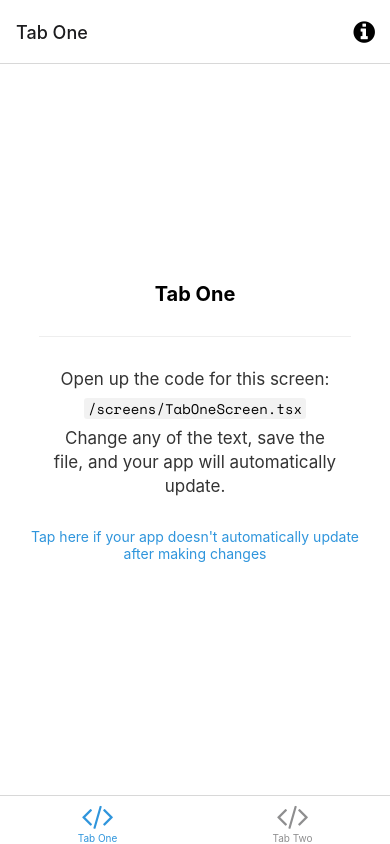
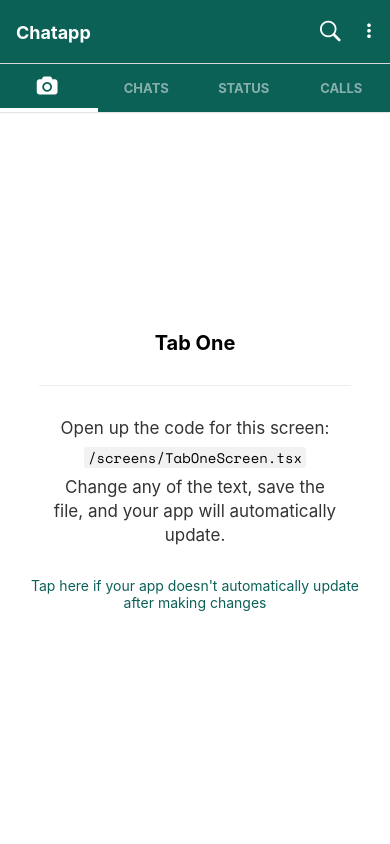
Before and after one commit to mitchel-okomor/reactnative-chatapp, a React Native app: screen /Camera in a window 390 px wide. Built offline with nearby package versions, Linux system fonts and the light colour scheme; what expo-linking would draw is missing.

Commit message:
navigation

```diff
--- a/constants/Colors.ts
+++ b/constants/Colors.ts
@@ -1,4 +1,4 @@
-const tintColorLight = '#2f95dc';
+const tintColorLight = '#0c6157';
 const tintColorDark = '#fff';
 
 export default {
--- /dev/null
+++ b/navigation/MainTabNavigator.tsx
@@ -0,0 +1,74 @@
+import { FontAwesome } from '@expo/vector-icons';
+import * as React from 'react';
+import { Pressable } from 'react-native';
+import { createBottomTabNavigator } from '@react-navigation/bottom-tabs';
+import { createMaterialTopTabNavigator } from '@react-navigation/material-top-tabs';
+
+import Colors from '../constants/Colors';
+import useColorScheme from '../hooks/useColorScheme';
+import TabOneScreen from '../screens/TabOneScreen';
+import TabTwoScreen from '../screens/TabTwoScreen';
+import { RootTabScreenProps, MainTabParamList } from '../types';
+import { Fontisto } from '@expo/vector-icons';
+
+const MainTab = createMaterialTopTabNavigator<MainTabParamList>();
+
+function TabBarIcon(props: {
+  naeme: React.ComponentProps<typeof FontAwesome>['name'];
+  color: string;
+}) {
+  return <FontAwesome size={30} style={{ marginBottom: -3 }} {...props} />;
+}
+
+export function BottomTabNavigator() {
+  const colorScheme = useColorScheme();
+
+  return (
+    <MainTab.Navigator
+      initialRouteName='Chats'
+      screenOptions={{
+        tabBarActiveTintColor: Colors[colorScheme].background,
+        tabBarStyle: { backgroundColor: Colors[colorScheme].tint },
+        tabBarIndicatorStyle: {
+          backgroundColor: Colors[colorScheme].background,
+          height: 4
+        },
+        tabBarLabelStyle: {
+          fontWeight: 'bold'
+        }
+      }}
+    >
+      <MainTab.Screen
+        name='Camera'
+        component={TabOneScreen}
+        options={{
+          tabBarIcon: (props) => (
+            <Fontisto name='camera' color={props.color} size={18} />
+          ),
+          tabBarLabel: () => null
+        }}
+      />
+      <MainTab.Screen
+        name='Chats'
+        component={TabTwoScreen}
+        options={{
+          title: 'chats'
+        }}
+      />
+      <MainTab.Screen
+        name='Status'
+        component={TabTwoScreen}
+        options={{
+          title: 'Status'
+        }}
+      />
+      <MainTab.Screen
+        name='Calls'
+        component={TabTwoScreen}
+        options={{
+          title: 'calls'
+        }}
+      />
+    </MainTab.Navigator>
+  );
+}
--- a/navigation/index.tsx
+++ b/navigation/index.tsx
@@ -4,26 +4,33 @@
  *
  */
 import { FontAwesome } from '@expo/vector-icons';
-import { createBottomTabNavigator } from '@react-navigation/bottom-tabs';
-import { NavigationContainer, DefaultTheme, DarkTheme } from '@react-navigation/native';
+import {
+  NavigationContainer,
+  DefaultTheme,
+  DarkTheme
+} from '@react-navigation/native';
 import { createNativeStackNavigator } from '@react-navigation/native-stack';
 import * as React from 'react';
-import { ColorSchemeName, Pressable } from 'react-native';
-
+import { ColorSchemeName } from 'react-native';
+import { View } from '../components/Themed';
+import { Octicons, MaterialCommunityIcons } from '@expo/vector-icons';
 import Colors from '../constants/Colors';
-import useColorScheme from '../hooks/useColorScheme';
 import ModalScreen from '../screens/ModalScreen';
 import NotFoundScreen from '../screens/NotFoundScreen';
-import TabOneScreen from '../screens/TabOneScreen';
-import TabTwoScreen from '../screens/TabTwoScreen';
-import { RootStackParamList, RootTabParamList, RootTabScreenProps } from '../types';
+import { RootStackParamList } from '../types';
 import LinkingConfiguration from './LinkingConfiguration';
+import { BottomTabNavigator } from './MainTabNavigator';
 
-export default function Navigation({ colorScheme }: { colorScheme: ColorSchemeName }) {
+export default function Navigation({
+  colorScheme
+}: {
+  colorScheme: ColorSchemeName;
+}) {
   return (
     <NavigationContainer
       linking={LinkingConfiguration}
-      theme={colorScheme === 'dark' ? DarkTheme : DefaultTheme}>
+      theme={colorScheme === 'dark' ? DarkTheme : DefaultTheme}
+    >
       <RootNavigator />
     </NavigationContainer>
   );
@@ -37,11 +44,51 @@ const Stack = createNativeStackNavigator<RootStackParamList>();
 
 function RootNavigator() {
   return (
-    <Stack.Navigator>
-      <Stack.Screen name="Root" component={BottomTabNavigator} options={{ headerShown: false }} />
-      <Stack.Screen name="NotFound" component={NotFoundScreen} options={{ title: 'Oops!' }} />
+    <Stack.Navigator
+      screenOptions={{
+        headerStyle: {
+          backgroundColor: Colors.light.tint,
+        },
+
+        headerTintColor: Colors.light.background,
+        headerTitleAlign: 'left',
+        headerTitleStyle: {
+          fontWeight: 'bold'
+        }
+      }}
+    >
+      <Stack.Screen
+        name='Root'
+        component={BottomTabNavigator}
+        options={{
+          title: 'Chatapp',
+          headerRight: () => (
+            <View
+              style={{
+                flexDirection: 'row',
+                backgroundColor: 'transparent',
+                width: 60,
+                justifyContent: 'space-between',
+                marginRight: 10
+              }}
+            >
+              <Octicons name='search' size={22} color='white' />
+              <MaterialCommunityIcons
+                name='dots-vertical'
+                size={22}
+                color='white'
+              />
+            </View>
+          )
+        }}
+      />
+      <Stack.Screen
+        name='NotFound'
+        component={NotFoundScreen}
+        options={{ title: 'Oops!' }}
+      />
       <Stack.Group screenOptions={{ presentation: 'modal' }}>
-        <Stack.Screen name="Modal" component={ModalScreen} />
+        <Stack.Screen name='Modal' component={ModalScreen} />
       </Stack.Group>
     </Stack.Navigator>
   );
@@ -51,57 +98,7 @@ function RootNavigator() {
  * A bottom tab navigator displays tab buttons on the bottom of the display to switch screens.
  * https://reactnavigation.org/docs/bottom-tab-navigator
  */
-const BottomTab = createBottomTabNavigator<RootTabParamList>();
-
-function BottomTabNavigator() {
-  const colorScheme = useColorScheme();
-
-  return (
-    <BottomTab.Navigator
-      initialRouteName="TabOne"
-      screenOptions={{
-        tabBarActiveTintColor: Colors[colorScheme].tint,
-      }}>
-      <BottomTab.Screen
-        name="TabOne"
-        component={TabOneScreen}
-        options={({ navigation }: RootTabScreenProps<'TabOne'>) => ({
-          title: 'Tab One',
-          tabBarIcon: ({ color }) => <TabBarIcon name="code" color={color} />,
-          headerRight: () => (
-            <Pressable
-              onPress={() => navigation.navigate('Modal')}
-              style={({ pressed }) => ({
-                opacity: pressed ? 0.5 : 1,
-              })}>
-              <FontAwesome
-                name="info-circle"
-                size={25}
-                color={Colors[colorScheme].text}
-                style={{ marginRight: 15 }}
-              />
-            </Pressable>
-          ),
-        })}
-      />
-      <BottomTab.Screen
-        name="TabTwo"
-        component={TabTwoScreen}
-        options={{
-          title: 'Tab Two',
-          tabBarIcon: ({ color }) => <TabBarIcon name="code" color={color} />,
-        }}
-      />
-    </BottomTab.Navigator>
-  );
-}
 
 /**
  * You can explore the built-in icon families and icons on the web at https://icons.expo.fyi/
  */
-function TabBarIcon(props: {
-  name: React.ComponentProps<typeof FontAwesome>['name'];
-  color: string;
-}) {
-  return <FontAwesome size={30} style={{ marginBottom: -3 }} {...props} />;
-}
--- a/package.json
+++ b/package.json
@@ -14,6 +14,7 @@
   "dependencies": {
     "@expo/vector-icons": "^12.0.0",
     "@react-navigation/bottom-tabs": "^6.0.5",
+    "@react-navigation/material-top-tabs": "^6.0.6",
     "@react-navigation/native": "^6.0.2",
     "@react-navigation/native-stack": "^6.1.0",
     "expo": "~44.0.0",
@@ -27,16 +28,18 @@
     "react": "17.0.1",
     "react-dom": "17.0.1",
     "react-native": "0.64.3",
+    "react-native-reanimated": "^2.3.1",
     "react-native-safe-area-context": "3.3.2",
     "react-native-screens": "~3.10.1",
+    "react-native-tab-view": "^3.1.1",
     "react-native-web": "0.17.1"
   },
   "devDependencies": {
     "@babel/core": "^7.12.9",
     "@types/react": "~17.0.21",
     "@types/react-native": "~0.64.12",
+    "jest": "^26.6.3",
     "jest-expo": "~44.0.1",
-    "jest": "^26.6.3",
     "react-test-renderer": "17.0.1",
     "typescript": "~4.3.5"
   },
```
Also changed, not shown: types.tsx (+17 -13 lines), 1 other file (tests, documents, lock files or other folders).
